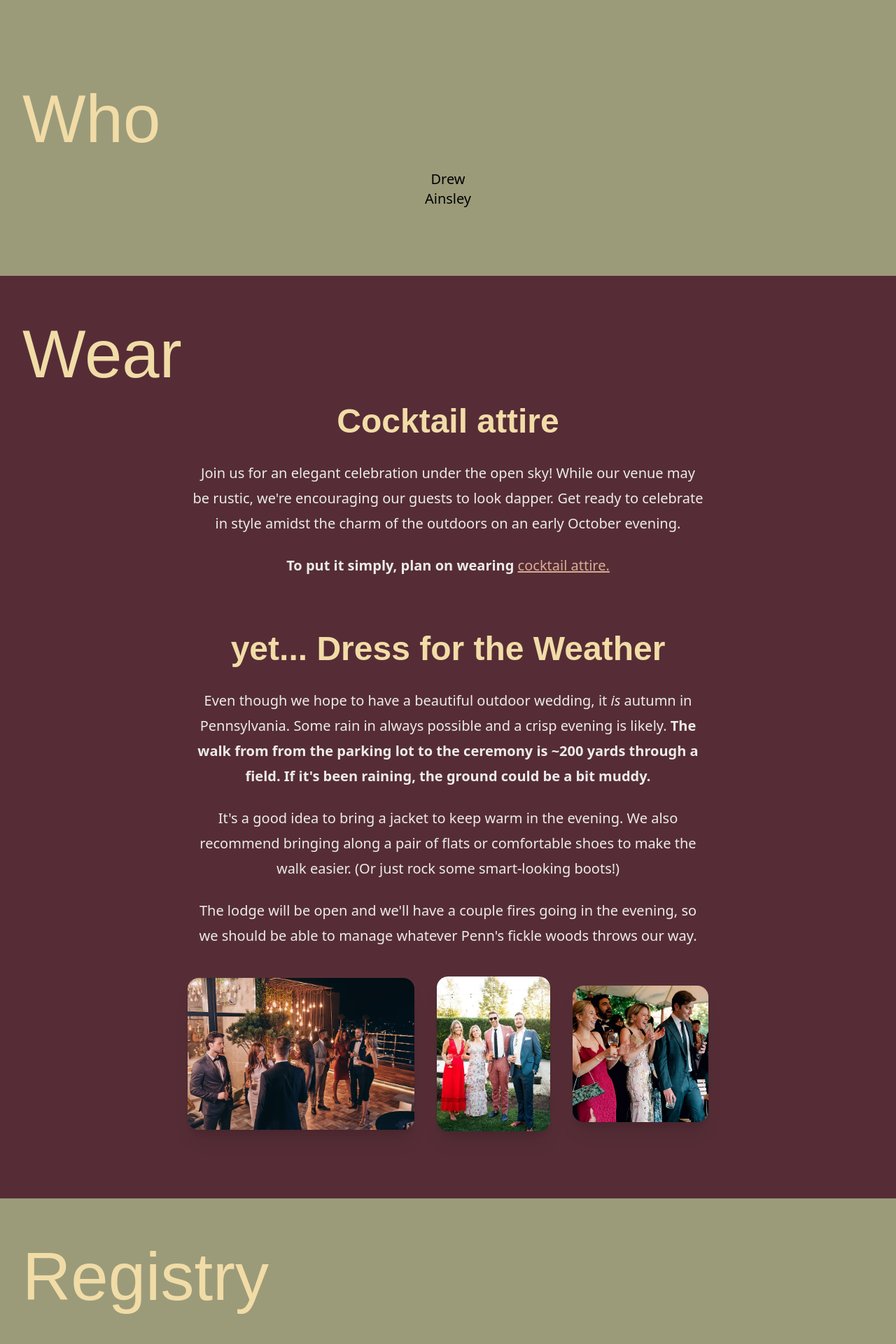
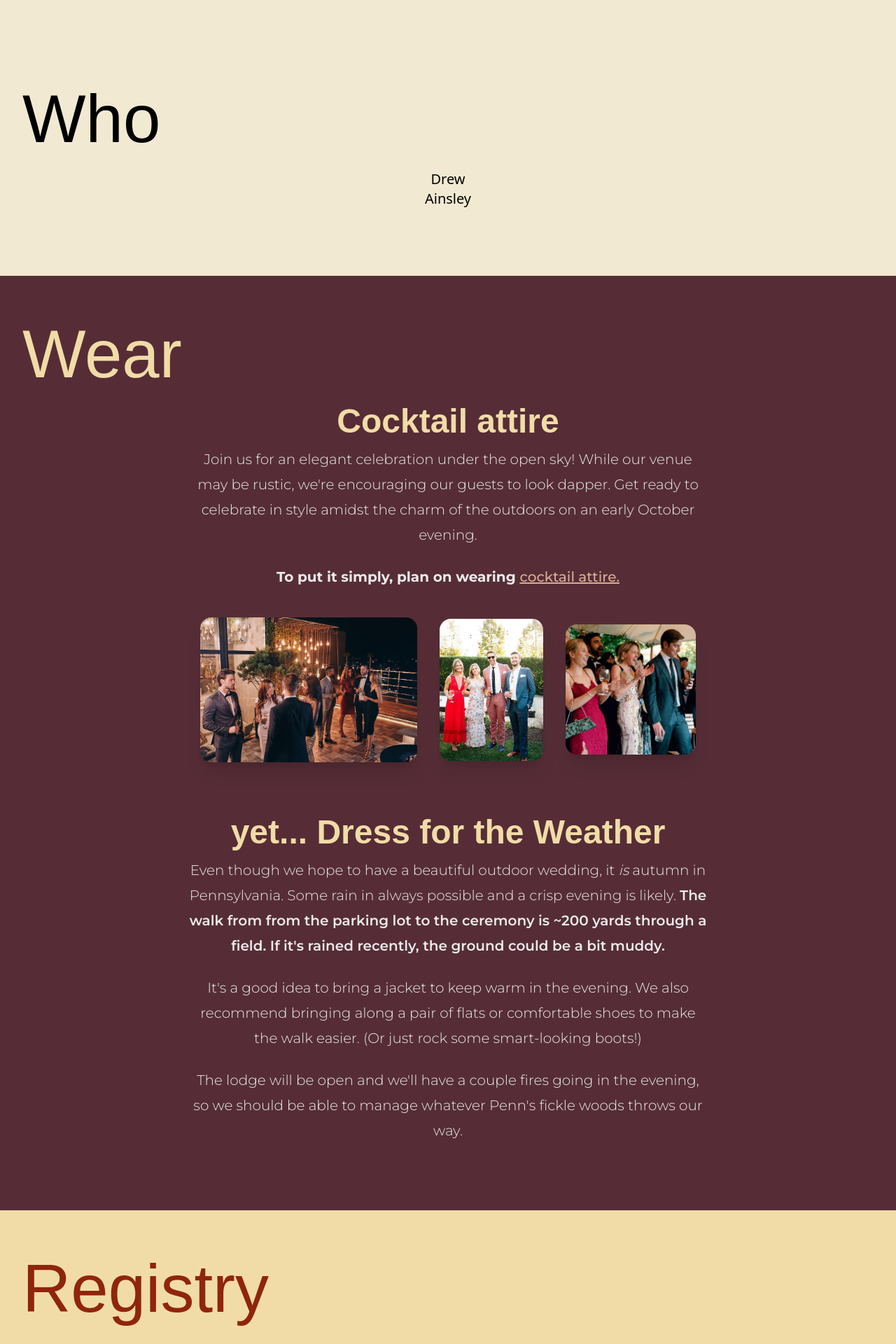
Before and after one commit to drewwatkins11/watkins-strong-wedding, a Next.js app: page / in a window 1280 px wide. Shown: the part 2160-4080 px from the top of the page at 70% size. Built offline with nearby package versions, Linux system fonts and the light colour scheme; a web font is replaced by a local one.

Commit message:
Update order of "wear" section

```diff
--- a/pages/index.tsx
+++ b/pages/index.tsx
@@ -26,7 +26,7 @@ const BodySection = ({
 }: React.ComponentPropsWithoutRef<"div">) => {
   return (
     <div
-      className={`flex flex-col items-center text-center w-full lg:text-center bg-sage lg:px-8 py-12 lg:p-24 ${
+      className={`flex flex-col items-center text-center w-full lg:text-center bg-parchment lg:px-8 py-12 lg:p-24 ${
         className && className
       }`}
       {...props}
@@ -76,7 +76,7 @@ export default function Home() {
         </div>
       </div>
 
-      <BodySection id="when">
+      <BodySection id="when" className="bg-sage">
         <SectionHeading heading="when" />
         <div>
           <strong>
@@ -93,7 +93,7 @@ export default function Home() {
         </div>
       </BodySection>
 
-      <BodySection id="where">
+      <BodySection id="where" className="bg-burntOrange text-parchment">
         <SectionHeading heading="where" />
         <p>
           Wilderness Lodge
@@ -104,8 +104,8 @@ export default function Home() {
         </p>
       </BodySection>
 
-      <BodySection id="who">
-        <SectionHeading heading="who" />
+      <BodySection id="who" className="bg-parchment">
+        <SectionHeading heading="who" color="text-black" />
         <div>
           <h2>Drew</h2>
         </div>
@@ -116,7 +116,7 @@ export default function Home() {
 
       <BodySection id="wear" className="!bg-wine">
         <SectionHeading heading="wear" color="text-wheat" />
-        <div className="w-5/6 lg:w-3/5 prose prose-headings:text-wheat prose-p:text-snow prose-p:font-light prose-xl">
+        <div className="w-5/6 lg:w-4/5 prose prose-headings:text-wheat prose-p:text-snow prose-p:font-light prose-xl prose-headings:mb-3 prose-p:font-montserrat">
           <h3 className="text-5xl font-oyster">Cocktail attire</h3>
           <p>
             Join us for an elegant celebration under the open sky! While our
@@ -133,15 +133,38 @@ export default function Home() {
               cocktail attire.
             </a>
           </p>
+          <div className="flex flex-row flex-wrap items-center justify-center gap-8 mt-10 w-full prose-img:m-0">
+            <Image
+              src="/cocktail_attire_2.jpeg"
+              alt="Cocktail attire example"
+              width={400}
+              height={300}
+              className="rounded-2xl shadow-xl w-full lg:w-5/12"
+            />
+            <Image
+              src="/cocktail_attire_1.webp"
+              alt="Cocktail attire example"
+              width={400}
+              height={300}
+              className="rounded-2xl shadow-xl w-2/5 lg:w-1/5"
+            />
+            <Image
+              src="/cocktail_attire_3.jpg"
+              alt="Cocktail attire example"
+              width={400}
+              height={300}
+              className="rounded-2xl shadow-xl w-2/5 lg:w-3/12"
+            />
+          </div>
           <h3 className="text-5xl font-oyster">yet... Dress for the Weather</h3>
           <p>
             Even though we hope to have a beautiful outdoor wedding, it{" "}
             <i>is</i> autumn in Pennsylvania. Some rain in always possible and a
             crisp evening is likely.{" "}
-            <span className="font-bold">
+            <span className="font-semibold">
               The walk from from the parking lot to the ceremony is ~200 yards
-              through a field. If it's been raining, the ground could be a bit
-              muddy.
+              through a field. If it&apos;s rained recently, the ground could be
+              a bit muddy.
             </span>
           </p>
           <p>
@@ -156,33 +179,10 @@ export default function Home() {
             woods throws our way.
           </p>
         </div>
-        <div className="flex flex-row flex-wrap items-center justify-center gap-8 mt-10 w-4/5">
-          <Image
-            src="/cocktail_attire_2.jpeg"
-            alt="Cocktail attire example"
-            width={400}
-            height={300}
-            className="rounded-2xl shadow-xl w-full lg:w-2/6"
-          />
-          <Image
-            src="/cocktail_attire_1.webp"
-            alt="Cocktail attire example"
-            width={400}
-            height={300}
-            className="rounded-2xl shadow-xl w-2/5 lg:w-1/6"
-          />
-          <Image
-            src="/cocktail_attire_3.jpg"
-            alt="Cocktail attire example"
-            width={400}
-            height={300}
-            className="rounded-2xl shadow-xl w-2/5 lg:w-1/5"
-          />
-        </div>
       </BodySection>
 
-      <BodySection id="registry">
-        <SectionHeading heading="registry" />
+      <BodySection id="registry" className="bg-wheat">
+        <SectionHeading heading="registry" color="text-ember" />
       </BodySection>
     </main>
   );
--- a/tailwind.config.ts
+++ b/tailwind.config.ts
@@ -40,7 +40,7 @@ const config: Config = {
         darkGreen: "#3a5a40",
         deepGreen: "#1b4332",
         burntOrange: "#a44200",
-        burgundy: "#8f250c",
+        ember: "#8f250c",
         wine: "#562D36",
       },
       backgroundImage: {
```
